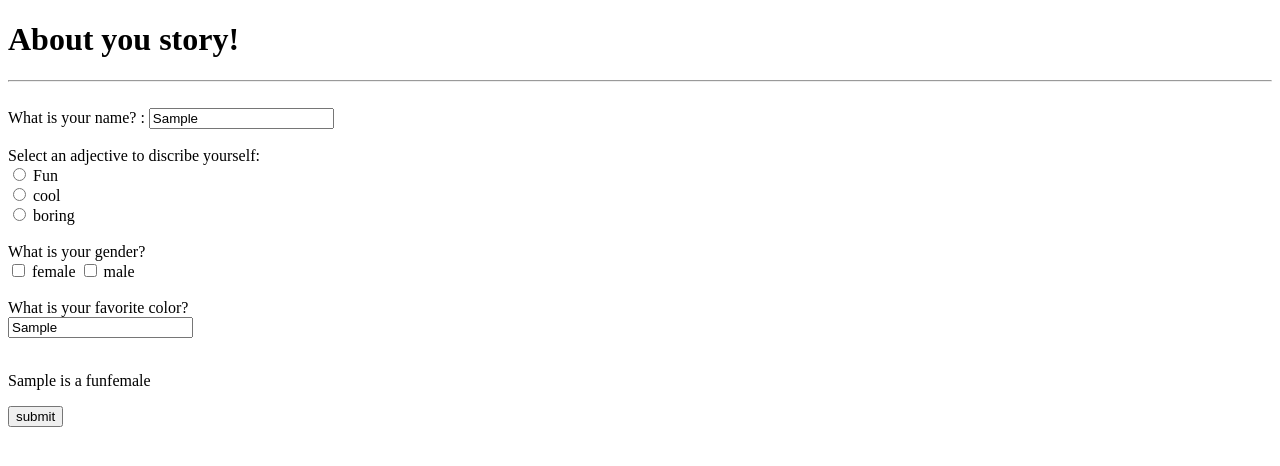
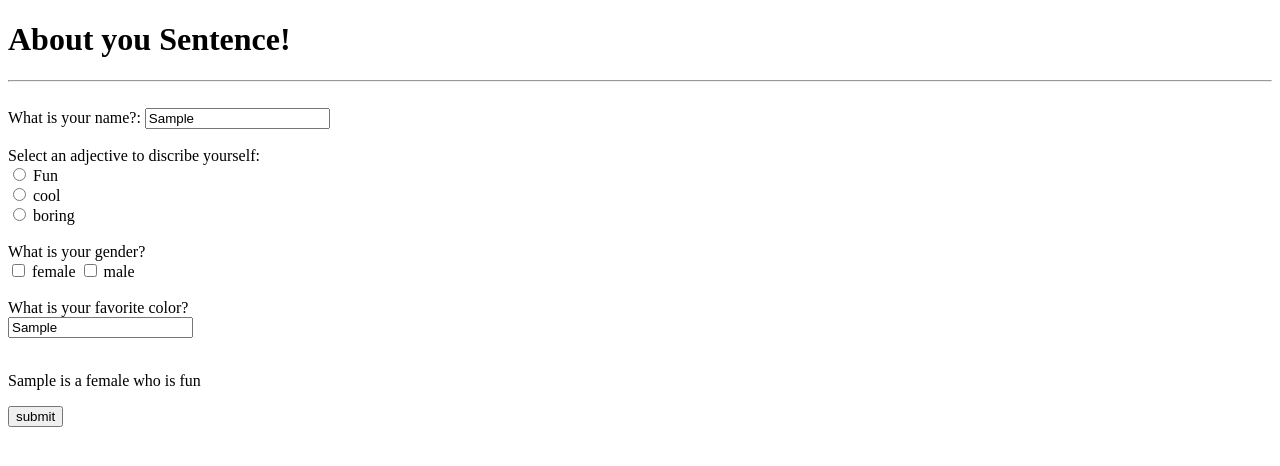
Before and after one commit to gabbym321/banner-generator, a plain HTML site: page index.html in a window 1280 px wide. Both pictures are taken after typing "Sample", "Sample" into the empty fields and a click on the button "submit". Drawn offline with nearby package versions, Linux system fonts and the light colour scheme.

Commit message:
fix color and spacing

```diff
--- a/index.html
+++ b/index.html
@@ -21,8 +21,8 @@
     var gender = $('#gender').val();
      var color =$('#color').val()
 
-      $('p').html(name + " is a " + adj + gender)
-   $('p').css(color )
+      $('p').html(name + " is a " + gender + " who is " + adj)
+   $('p').css( "color", color )
 
 
 
@@ -43,12 +43,12 @@
   </script>
   <body>
   <div class = "container">
-    <h1> About you story!</h1>
+    <h1> About you Sentence!</h1>
 
     <hr>
     <br>
 
-     What is your name? :
+     What is your name?:
     <input type="text" name="you" id="username">
      <br>
      <br>
```
